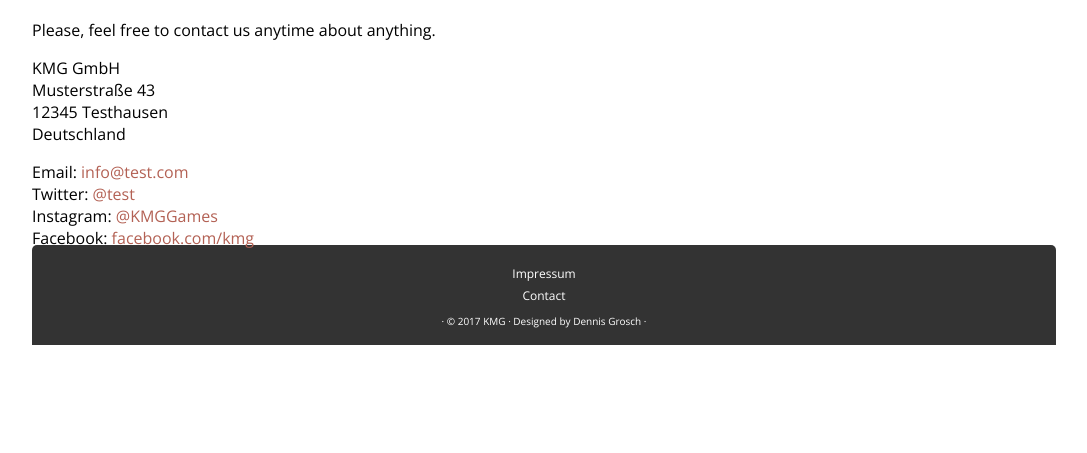
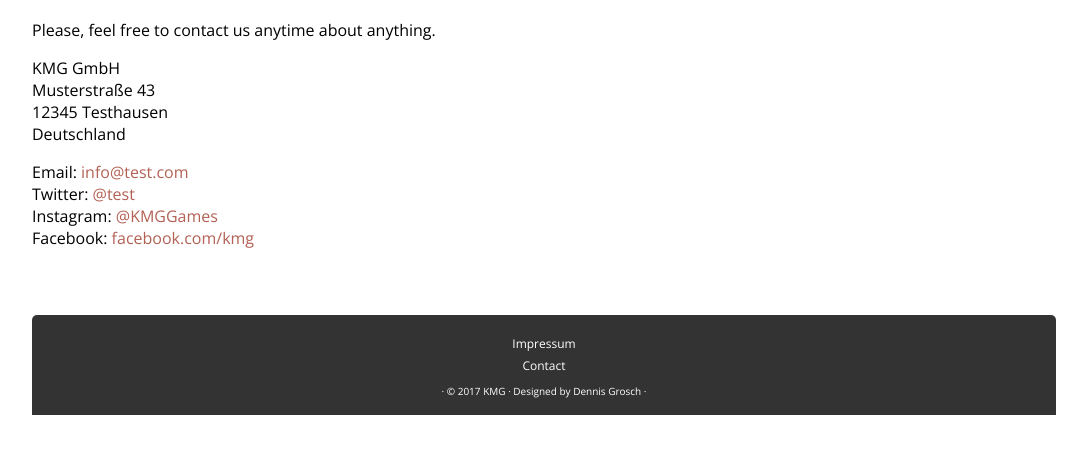
Before and after one commit to HeaDTy/HeaDTy.github.io, a plain HTML site: page contact.html in a window 1280 px wide. Shown: the part 311-764 px from the top of the page, without its empty margins (96-1183 px from the left). Drawn offline with nearby package versions, Linux system fonts and the light colour scheme; a web font is replaced by a local one.

Commit message:
Update contact.html

```diff
--- a/contact.html
+++ b/contact.html
@@ -35,7 +35,7 @@ Deutschland</p>
       Twitter: <a href="#">@test</a><br>
 Instagram: <a href="#">@KMGGames</a><br>
 Facebook: <a href="#">facebook.com/kmg</a></p>
-    <p></p>
+    <div class="push"></div>
   </div>
   <footer>
     <ul>
```
